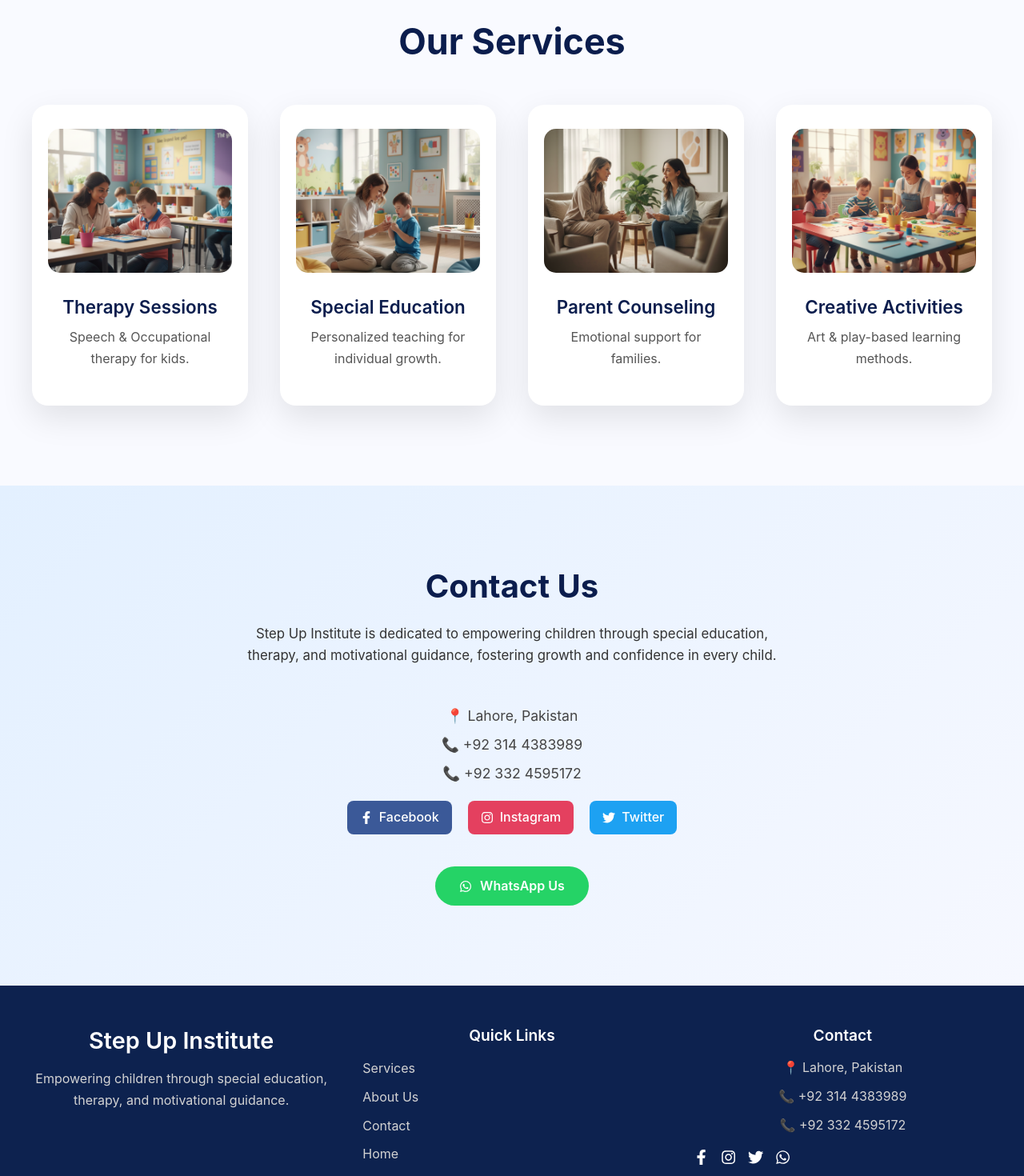
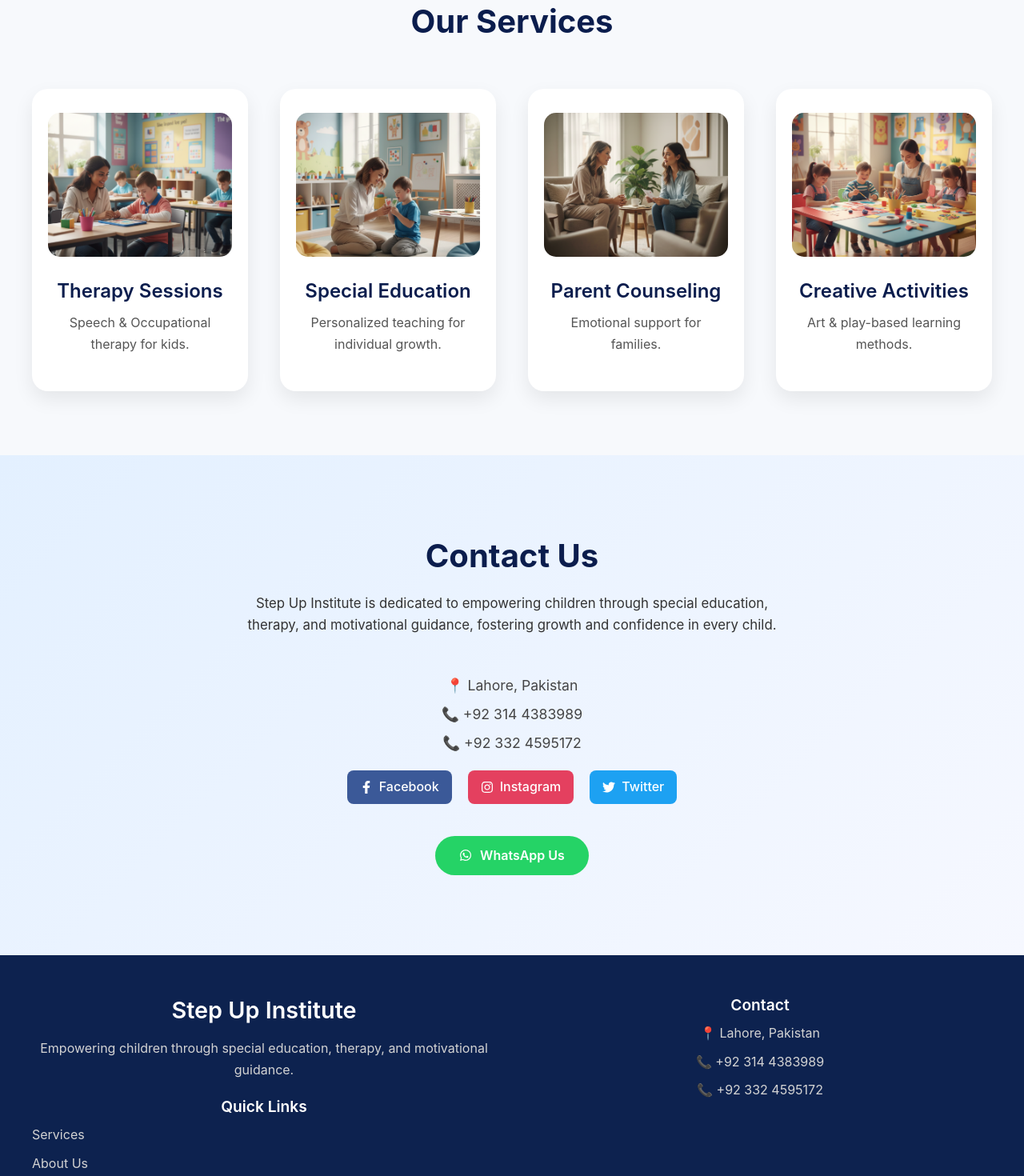
Before and after one commit to Muhammadadam0/stepup, a React (Create React App) app: page / in a window 1280 px wide. Shown: the part 2560-4030 px from the top of the page at 80% size. Built offline with nearby package versions, Linux system fonts and the light colour scheme.

Commit message:
Update site

```diff
--- a/src/Footer.css
+++ b/src/Footer.css
@@ -14,10 +14,12 @@
   gap: 40px;
 }
 
-.footer-about, .footer-links, .footer-contact {
+.footer-about,
+.footer-contact {
   flex: 1 1 250px;
 }
 
+/* About Section */
 .footer-about h3 {
   font-size: 1.8rem;
   margin-bottom: 15px;
@@ -28,18 +30,24 @@
   font-size: 1rem;
   line-height: 1.7;
   color: #d3d3d3;
+  margin-bottom: 20px;
 }
 
-.footer-links h4,
-.footer-contact h4 {
+/* Quick Links */
+.footer-links {
+  flex: 1 1 200px;
+}
+
+.footer-links h4 {
   font-size: 1.2rem;
-  margin-bottom: 15px;
+  margin-bottom: 10px;
   color: #ffffff;
 }
 
 .footer-links ul {
   list-style: none;
   padding: 0;
+  margin: 0;
 }
 
 .footer-links ul li {
@@ -56,27 +64,37 @@
   color: #ffcd39;
 }
 
+/* Contact Section */
+.footer-contact h4 {
+  font-size: 1.2rem;
+  margin-bottom: 10px;
+  color: #ffffff;
+}
+
 .footer-contact p {
   margin-bottom: 10px;
   color: #d3d3d3;
 }
 
+/* Social Icons at bottom */
 .footer-social {
-  margin-top: 15px;
+  text-align: center;
+  margin-top: 30px;
 }
 
 .footer-social a {
   color: #fff;
-  font-size: 1.2rem;
-  margin-right: 15px;
+  font-size: 1.4rem;
+  margin: 0 10px;
   transition: color 0.3s ease, transform 0.3s ease;
 }
 
 .footer-social a:hover {
-  color: #25d366; /* WhatsApp/Accent color on hover */
+  color: #25d366;
   transform: translateY(-3px);
 }
 
+/* Footer Bottom */
 .footer-bottom {
   text-align: center;
   padding-top: 20px;
@@ -93,7 +111,17 @@
     gap: 30px;
   }
 
+  .footer-links,
+  .footer-about,
+  .footer-contact {
+    text-align: center;
+  }
+
+  .footer-social {
+    margin-top: 20px;
+  }
+
   .footer-social a {
-    margin-right: 10px;
+    margin: 0 8px;
   }
 }
--- a/src/Services.css
+++ b/src/Services.css
@@ -1,53 +1,61 @@
+/* Services Section */
 .services {
-  background: #f9faff;
-  padding: 100px 20px;
+  background: #f7f9fc; /* subtle professional background */
+  padding: 80px 15px;
   font-family: 'Inter', sans-serif;
   text-align: center;
 }
 
 .services h2 {
-  font-size: 2.8rem;
+  font-size: 2.5rem;
   color: #0b1d4d;
-  margin-bottom: 50px;
+  margin-bottom: 60px;
   font-weight: 700;
+  line-height: 1.2;
 }
 
+/* Grid Layout */
 .service-grid {
   display: grid;
-  grid-template-columns: repeat(auto-fit, minmax(250px, 1fr));
+  grid-template-columns: repeat(auto-fit, minmax(260px, 1fr));
   gap: 40px;
   max-width: 1200px;
   margin: 0 auto;
 }
 
+/* Individual Service Card */
 .service-card {
   background: #ffffff;
   border-radius: 20px;
   padding: 30px 20px;
-  box-shadow: 0 15px 40px rgba(0, 0, 0, 0.1);
+  box-shadow: 0 10px 25px rgba(0, 0, 0, 0.08);
   transition: transform 0.4s ease, box-shadow 0.4s ease;
+  cursor: pointer;
 }
 
 .service-card:hover {
-  transform: translateY(-10px);
-  box-shadow: 0 25px 50px rgba(0, 0, 0, 0.15);
+  transform: translateY(-12px);
+  box-shadow: 0 25px 50px rgba(0, 0, 0, 0.12);
 }
 
+/* Service Image */
 .service-image img {
   width: 100%;
   height: 180px;
   object-fit: cover;
   border-radius: 15px;
   margin-bottom: 20px;
-  transition: transform 0.4s ease;
+  transition: transform 0.4s ease, filter 0.4s ease;
 }
 
 .service-card:hover .service-image img {
   transform: scale(1.05);
+  filter: brightness(1.05);
 }
 
+/* Titles & Text */
 .service-card h3 {
-  font-size: 1.4rem;
+  font-size: 1.5rem;
   color: #0b1d4d;
   margin-bottom: 10px;
   font-weight: 600;
@@ -57,12 +65,19 @@
   font-size: 1rem;
   color: #555;
   line-height: 1.7;
+  transition: color 0.3s ease;
 }
 
-/* Responsive */
-@media (max-width: 768px) {
+.service-card:hover p {
+  color: #333;
+}
+
+/* Responsive Breakpoints */
+
+/* Tablets */
+@media (max-width: 1024px) {
   .services h2 {
-    font-size: 2rem;
+    font-size: 2.2rem;
   }
 
   .service-card {
@@ -70,6 +85,41 @@
   }
 
   .service-image img {
-    height: 160px;
+    height: 170px;
   }
 }
+
+/* Mobile */
+@media (max-width: 768px) {
+  .services {
+    padding: 60px 10px;
+  }
+
+  .services h2 {
+    font-size: 2rem;
+    margin-bottom: 40px;
+  }
+
+  .service-card {
+    padding: 20px 15px;
+  }
+
+  .service-image img {
+    height: 150px;
+  }
+}
+
+/* Small Phones */
+@media (max-width: 480px) {
+  .service-card h3 {
+    font-size: 1.3rem;
+  }
+
+  .service-card p {
+    font-size: 0.95rem;
+  }
+
+  .service-grid {
+    gap: 25px;
+  }
+}
--- a/src/Services.js
+++ b/src/Services.js
@@ -4,7 +4,7 @@ import "./Services.css";
 function Services() {
   const data = [
     {
-      img: process.env.PUBLIC_URL + "/thrapy.png",
+      img: process.env.PUBLIC_URL + "/thrapy.png", // spelling corrected
       title: "Therapy Sessions",
       text: "Speech & Occupational therapy for kids.",
     },
@@ -29,13 +29,13 @@ function Services() {
     <section id="services" className="services">
       <h2>Our Services</h2>
       <div className="service-grid">
-        {data.map((s, i) => (
-          <div className="service-card" key={i}>
+        {data.map((service, index) => (
+          <div className="service-card" key={index}>
             <div className="service-image">
-              <img src={s.img} alt={s.title} />
+              <img src={service.img} alt={service.title} />
             </div>
-            <h3>{s.title}</h3>
-            <p>{s.text}</p>
+            <h3>{service.title}</h3>
+            <p>{service.text}</p>
           </div>
         ))}
       </div>
```
Also changed, not shown: src/Footer.js (+8 -6 lines).
